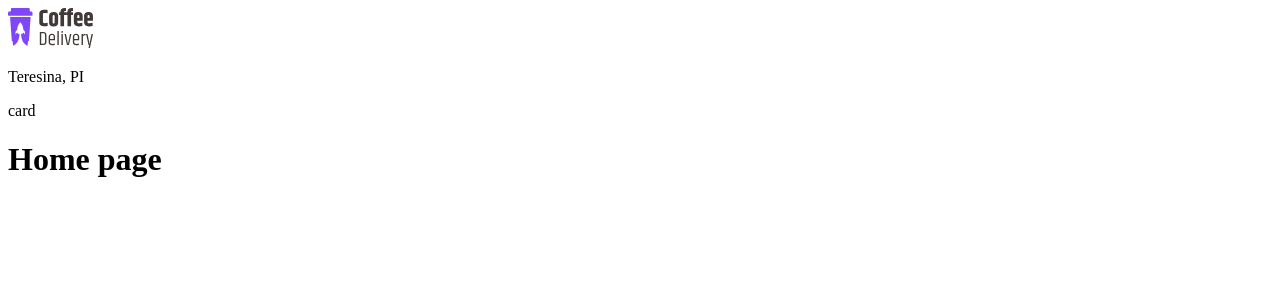
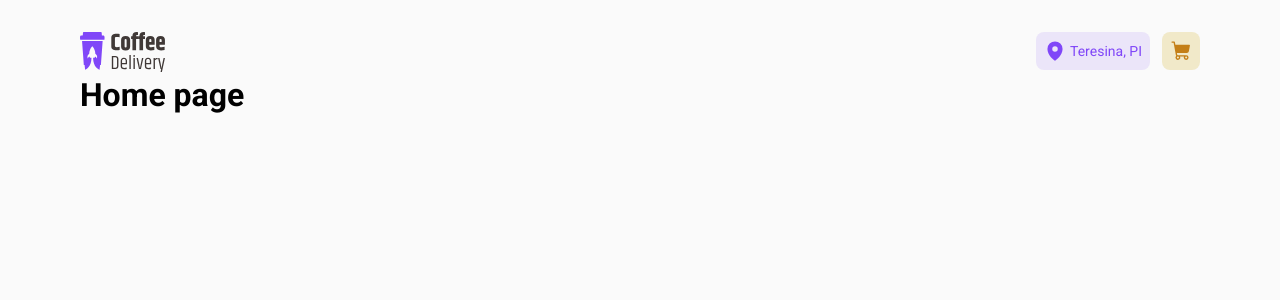
Before and after one commit to hevelinlima/coffee-delivery, a React (Vite) app: page / in a window 1280 px wide. Shown: the top 300 px of the page. Built offline with nearby package versions, Linux system fonts and the light colour scheme.

Commit message:
estilização do DefaultLayout e Header

```diff
--- a/index.html
+++ b/index.html
@@ -2,8 +2,11 @@
 <html lang="en">
   <head>
     <meta charset="UTF-8" />
+    <link rel="preconnect" href="https://fonts.googleapis.com">
+    <link rel="preconnect" href="https://fonts.gstatic.com" crossorigin>
     <link rel="shortcut icon" href="src/assets/logo-icon.svg" type="svg">
     <meta name="viewport" content="width=device-width, initial-scale=1.0" />
+    <link href="https://fonts.googleapis.com/css2?family=Baloo+2:wght@400..800&family=Roboto:wght@400;700&display=swap" rel="stylesheet">
     <title>Coffee Delivery</title>
   </head>
   <body>
--- a/package.json
+++ b/package.json
@@ -10,7 +10,9 @@
     "preview": "vite preview"
   },
   "dependencies": {
+    "@phosphor-icons/react": "^2.1.4",
     "@types/styled-components": "^5.1.34",
+    "phosphor-icons": "^1.4.2",
     "react": "^18.2.0",
     "react-dom": "^18.2.0",
     "react-router-dom": "^6.22.3",
--- a/src/App.tsx
+++ b/src/App.tsx
@@ -1,13 +1,17 @@
 import { BrowserRouter } from 'react-router-dom'
 import { Router } from './Router'
+import { GlobalStyle } from './styles/global'
+import { ThemeProvider } from 'styled-components'
+import { defaultTheme } from './styles/theme/default'
 
 
 export function App() {
   return (
-   <>
+   <ThemeProvider theme={defaultTheme}>
      <BrowserRouter>
       <Router />
      </BrowserRouter>
-   </>
+     <GlobalStyle />
+   </ThemeProvider>
   )
 }
--- a/src/components/Header/index.tsx
+++ b/src/components/Header/index.tsx
@@ -1,14 +1,23 @@
-import { HeaderContainer } from "./styles";
+import { Aside, HeaderContainer } from "./styles";
+import { MapPin, ShoppingCart } from '@phosphor-icons/react'
 import logoHeader from "../../assets/logo.svg"
+import { NavLink } from "react-router-dom";
 
 export function Header(){
   return(
     <HeaderContainer>
-      <img src={logoHeader} alt="" />
-      <nav>
-        <p>Teresina, PI</p>
-        <p>card</p>
-      </nav>
+      <NavLink to={'/'}>
+        <img src={logoHeader} alt="Coffee Delivery logo" />
+      </NavLink>
+      <Aside>
+        <div className="location">
+          <MapPin size={22} color="#8047f8" weight="fill" />
+          <p>Teresina, PI</p>
+        </div>
+        <NavLink to={'/checkout'} className="cart-class">
+          <ShoppingCart size={22}  weight="fill" />
+        </NavLink>
+      </Aside>
     </HeaderContainer>
   )
 }
--- a/src/components/Header/styles.ts
+++ b/src/components/Header/styles.ts
@@ -1,4 +1,39 @@
 import styled from "styled-components";
 
 export const HeaderContainer = styled.header`
+  width: 100%;
+
+  display: flex;
+  justify-content: space-between;
+  img {
+    height: 2.5rem;
+  }
 `
+
+export const Aside = styled.aside`
+  display: flex;
+  gap: 0.75rem;
+  height: 2.375rem;
+  .location{
+    display: flex;
+    align-items: center;
+    gap: 0.25rem;
+    height: 100%;
+    padding: 0.5rem;
+    border-radius: 8px;
+    background: ${(props)=> props.theme['purple-light']};
+    p{
+      color: ${(props)=> props.theme['purple']};
+      font-size: 0.875rem;
+    }
+  }
+  .cart-class{
+  background: ${props => props.theme['yellow-light']};
+  color: ${props => props.theme['yellow-dark']};
+  padding: 0 0.5rem;
+  height: 100%;
+  border-radius: 8px;
+  display: flex;
+  align-items: center;
+  }
+`
--- a/src/layouts/DefaultLayout/index.tsx
+++ b/src/layouts/DefaultLayout/index.tsx
@@ -1,11 +1,12 @@
 import { Outlet } from "react-router-dom";
 import { Header } from "../../components/Header/index";
+import { LayoutContainer } from "./styles";
 
 export function DefaultLayout(){
   return(
-    <>
+    <LayoutContainer>
       <Header />
       <Outlet />
-   </>
+   </LayoutContainer>
   )
 }
--- a/src/layouts/DefaultLayout/styles.ts
+++ b/src/layouts/DefaultLayout/styles.ts
@@ -0,0 +1,11 @@
+
+import styled from 'styled-components'
+
+export const LayoutContainer = styled.div`
+  max-width: 90rem;
+  margin: 1.5rem 2.5rem;
+  padding: 0.5rem 2.5rem;
+
+  display: flex;
+  flex-direction: column;
+`
--- /dev/null
+++ b/src/styles/global.ts
@@ -0,0 +1,13 @@
+import { createGlobalStyle } from 'styled-components'
+
+export const GlobalStyle = createGlobalStyle`
+*{
+  margin: 0;
+  padding: 0;
+  box-sizing: border-box;
+}
+body{
+  background: ${(props) => props.theme['background']};
+  font-family: 'Roboto', sans-serif;
+}
+`
--- /dev/null
+++ b/src/styles/theme/default.ts
@@ -0,0 +1,21 @@
+export const defaultTheme = {
+  'white': 'white',
+
+  'background': '#fafafa',
+  'base-card': '#f3f2f2',
+  'base-input': '#ededed',
+  'base-button': '#e6e5e5',
+  'base-hover': '#d7d5d5',
+  'base-label': '#8d8686',
+  'base-text': '#574f4d',
+  'base-subtitle': '#403937',
+  'base-title': '#272221',
+
+  'purple-light': '#ebe5f9',
+  'purple': '#8047f8',
+  'purple-dark': '#4b2995',
+
+  'yellow-light': '#f1e9c9',
+  'yellow': '#dbac2c',
+  'yellow-dark': '#c47f17',
+}
```
Also changed, not shown: 1 other file (tests, documents, lock files or other folders).
